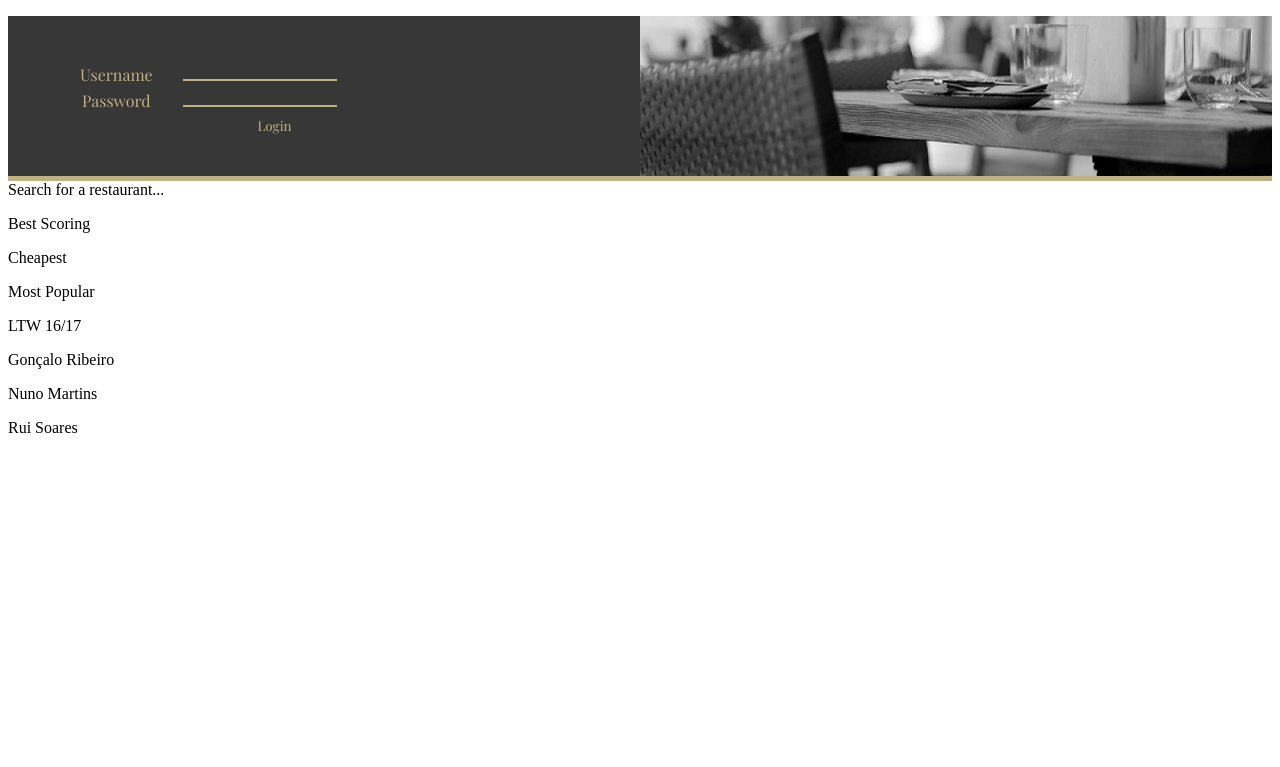
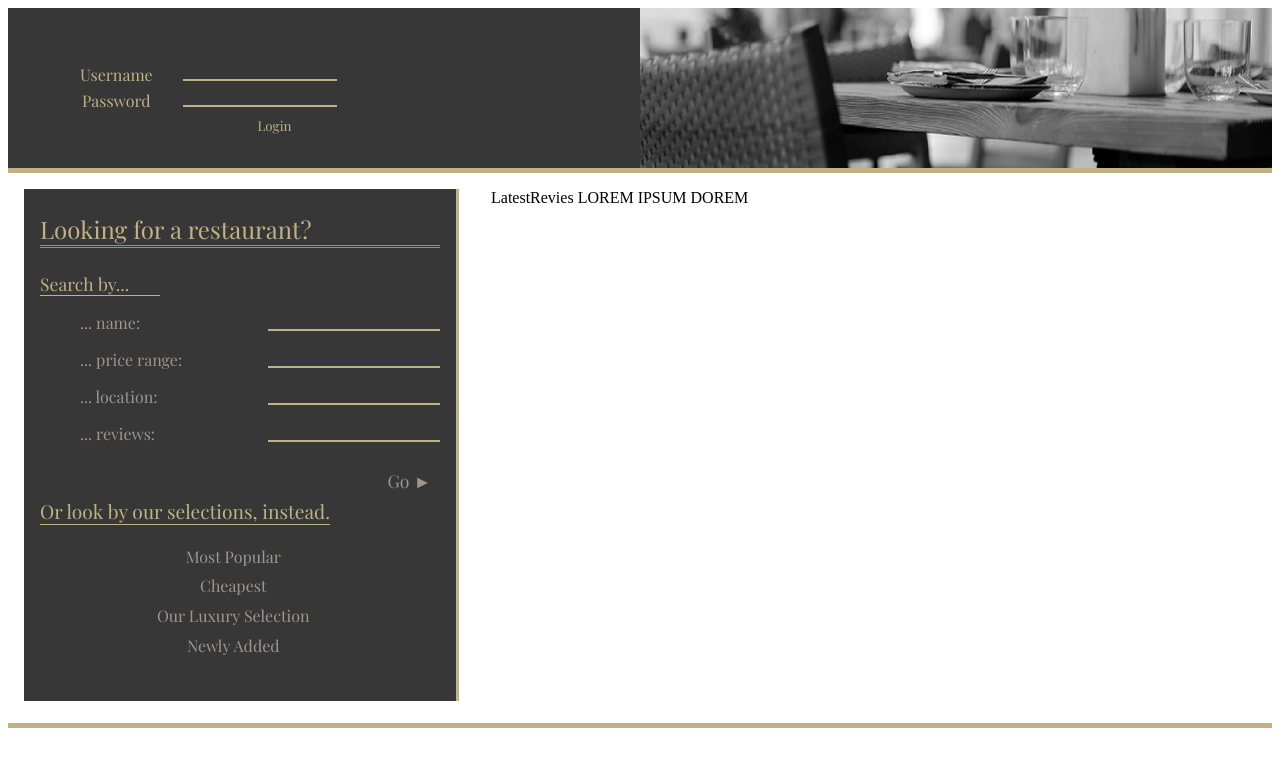
Before and after one commit to Nuno0o/LTW, a PHP site: page / in a window 1280 px wide. Shown: the top 767 px of the page. Run offline with PHP 8.4, Linux system fonts and the light colour scheme.

Commit message:
juicy css boys :ok_hand:

```diff
--- a/pageLayout/head.php
+++ b/pageLayout/head.php
@@ -5,7 +5,7 @@
 	<head>
 		<title>Restaurant Reviewer</title>
 		<meta charset='UTF-8'>
-		<!--<link rel="stylesheet" href="./stylesheets/landing_page.css"> -->
+		<link rel="stylesheet" href="./stylesheets/mainBody.css">
 		<link rel="stylesheet" href="./stylesheets/pageHeader.css">
 		<link href="https://fonts.googleapis.com/css?family=Playfair+Display" rel="stylesheet">
 	</head>
--- a/pageLayout/main_body.php
+++ b/pageLayout/main_body.php
@@ -1,12 +1,49 @@
 <div id="main_body">
-	<div id="latest_reviews">
-		<p></p>
+	<div id="search_area">
+		<div id="introParagraphDiv">
+			<p>Looking for a restaurant?</p>
+		</div>
+		<div id="searchByDiv" >
+			<p id="searchByP">Search by... </p>
+			<ul>
+				<li id="nameDiv" />
+					<p>... name: </p>
+					<input id="nameDivInput" type="text">
+				</li>
+				<li id="priceRangeDiv" />
+					<p>... price range: </p>
+					<input id="nameDivInput" type="text">
+				</li>
+				<li id="locationDiv" />
+					<p>... location: </p>
+					<input id="nameDivInput" type="text">
+				</li>
+				<li id="popularityDiv" />
+					<p>... reviews: </p>
+					<input id="nameDivInput" type="text">
+				</li>
+			</ul>
+			<input id="goButton" type="submit" value="Go ►" >
+		</div>
+		<div id="altSearchingDiv">
+			<p id="altSearchingP">Or look by our selections, instead. </p>
+			<ul>
+				<li id="mostPopularDiv">
+					<input id="MostPopularButton" type="submit" value="Most Popular" >
+				</li>
+				<li id="cheapestDiv">
+					<input id="CheapestButton" type="submit" value="Cheapest" >
+				</li>
+				<li id="luxuriousDiv">
+					<input id="LuxuriousButton" type="submit" value="Our Luxury Selection" >
+				</li>
+				<li id="newestDiv">
+					<input id="NewestButton" type="submit" value="Newly Added" >
+				</li>
+			</ul>
+ 		</div>
 	</div>
-	<div id="marker"> </div>
-	<div id="search_area" >
-		<p>Search for a restaurant...</p>
-		<p>Best Scoring</p>
-		<p>Cheapest</p>
-		<p>Most Popular</p>
+	<div id="latest_reviews" >
+		<p>LatestRevies LOREM IPSUM DOREM</p>
 	</div>
 </div>
--- /dev/null
+++ b/stylesheets/mainBody.css
@@ -0,0 +1,252 @@
+body {
+	//background-color: #373737;
+}
+
+#main_body{
+
+	float: left;
+	width: 100%;
+	min-width: 1000px;
+	height: 550px;
+	border-bottom: 5px solid #C0B283;
+
+}
+
+#search_area div {
+	padding: 0; margin: 0;
+}
+
+#search_area{
+
+	float:left;
+	height: 93%;
+	max-height: 515px;
+
+	width:25%;
+	min-width: 400px;
+	margin-top: 1em;
+	margin-left: 1em;
+	margin-right: 2em;
+
+	padding-left: 1em;
+	padding-right: 1em;
+
+	color: #C0B283;
+	background-color: #373737;//#4b4b4b;
+
+	font-family: 'Playfair Display', serif;
+
+	border-right: 3px solid #C0B283;
+}
+
+#search_area #introParagraphDiv p{
+	border-bottom: 3px double #A39153;
+	font-size: 1.5em;
+	overflow:auto;
+	max-height: 1.5em;
+	background-color:inherit;
+}
+
+#searchByDiv {
+	color:#A0958d;
+}
+
+li {
+	list-style-type: none;
+}
+
+#searchByP {
+	width: 30%;
+	padding: 0; margin: 0;
+	border-bottom: 1.5px double #C0B283;
+	color: #C0B283;
+	font-size: 1.1em;
+	overflow:auto;
+	background-color:inherit;
+}
+
+#searchByDiv li * {
+	display: inline-block;
+	padding:0;
+	margin-top:0;
+}
+
+#searchByDiv li input {
+	float:right;
+	border: 0;
+	border-bottom: 2px solid #C0B283;
+	background-color:inherit;
+
+	color: #A0958d;
+	text-align: right;
+	font-family: 'Playfair Display', serif;
+}
+
+ul {
+	padding-bottom: 0;
+	margin-bottom: 0;
+}
+
+#goButton{
+	display:inline-block;
+	border:none;
+	float: right;
+	background-color: inherit;
+	color: inherit;
+	font-family: inherit;
+	font-size: 1.1em;
+	padding:0.5em;
+	margin:0;
+}
+
+#goButton:hover{
+	cursor:pointer;
+	background-color: #C0B283;
+	color: #373737;
+	transition: color 0.5s;
+	transition: background-color 0.5s;
+	transition-timing-function: linear;
+}
+
+#altSearchingP {
+	padding-top: 1em;
+	border-bottom: 1.5px double #C0B283;
+	font-size: 1.2em;
+	color: #C0B283;
+	overflow:auto;
+	background-color:inherit;
+}
+
+#altSearchingDiv {
+	color:#A0958d;
+	display:inline-block;
+}
+
+#altSearchingDiv input {
+	background-color: inherit;
+	color: inherit;
+	font-family: inherit;
+	font-size: 1em;
+	border: none;
+	padding-bottom: 0.3em;
+	padding-left: 0;
+	margin: 0;
+	width: 125%;
+	border-bottom: 3px solid transparent;
+	white-space:  nowrap;
+}
+
+#altSearchingDiv input:hover {
+	cursor:pointer;
+	padding-left: 0.5em;
+	border-bottom: solid 3px #C0B283;
+	color: #C0B283;
+	font-style: bold;
+	transition: border-bottom 0.6s ease-in-out;
+	transition: padding-left 0.3s ease-in-out;
+}
+
+#about{display:none;}
+/*
+	---------------------------------------------------------------------
+	------------------------ LANDING PAGE STYLESHEET --------------------
+	---------------------------------------------------------------------
+
+body {
+	background-color: white;
+	color: black;
+}
+
+
+/*
+	------------------------------- ABOUT -------------------------------
+
+#about{
+	position:absolute;
+
+	display:inline-block;
+	top:1000px;
+
+	width: 99%;
+
+	border-top:solid gray;
+
+	text-align:center;
+	font-family: 'Oswald', sans-serif;
+}
+
+#about p{
+	margin-top:0;
+	margin-bottom:0;
+
+	padding-left: 80px;
+
+	display:inline-block;
+}
+
+#about p:after{
+	content: '/';
+	padding-left: 80px;
+}
+
+
+#about p:first-child:before{
+	content: '/';
+	padding-right:80px;
+}
+
+/*
+	-------------------------- SEARCH AREA ------------------------------
+
+
+#main_body{
+	display:inline-block;
+}
+
+#search_area{
+	position:absolute;
+
+	margin-left:25px;
+	margin-top:20px;
+
+	width:400px;	height:675px;
+
+	padding-left:20px;
+	padding-right:20px;
+
+	border: 0.5px solid gray;
+}
+
+#search_area p{
+	font-family:'Oswald', sans-serif;
+}
+
+/*
+	------------------------- LATEST REVIEWS ---------------------------
+
+#marker{
+	position: absolute;
+
+	left: 488px;
+	margin-top:10px;
+
+	/*
+		TODO
+	height:690px;
+
+	border: 3px solid #4d4d4d;
+}
+
+#latest_reviews{
+	position:absolute;
+
+	left: 500px;
+	width: 65%;
+
+	margin-top:20px;
+
+	padding-left:20px;
+	padding-right:20px;
+}
+
+*/
--- a/stylesheets/pageHeader.css
+++ b/stylesheets/pageHeader.css
@@ -1,3 +1,9 @@
+
+/*
+	-------------------------------------------------------------------------------------------------------------
+	--------------------------------------- PAGE HEADER DESIGN --------------------------------------------------
+	-------------------------------------------------------------------------------------------------------------
+*/
 
 #page_header{
 	float: left;
@@ -35,9 +41,8 @@
 	text-align: center;
 
 	font-family: 'Playfair Display', serif;
+}
 
-
-}
 input:focus{
 	outline:none;
 }
@@ -61,8 +66,6 @@ input:focus{
 	border: 0;
 	height: 1em;
 	text-align: center;
-
-	font-style: italic;
 	font-family: 'Playfair Display', serif;
 
 	border-bottom: 2px solid #C0B283;
@@ -78,8 +81,6 @@ input:focus{
 	border: 0;
 	height: 1em;
 	text-align: center;
-
-	font-style: italic;
 	font-family: 'Playfair Display', serif;
 
 	border-bottom: 2px solid #C0B283;
@@ -122,55 +123,3 @@ input:focus{
 #user_name:after{
 	content:'.';
 }
-/*
-#login_btn{
-	-moz-box-shadow: 0px 0px 21px 0px #ff8e03;
-	-webkit-box-shadow: 0px 0px 21px 0px #ff8e03;
-	box-shadow: 0px 0px 18px 0px #ff8e03;
-	background:-webkit-gradient(linear, left top, left bottom, color-stop(0.05, #fca800), color-stop(1, #a15900));
-	background:-moz-linear-gradient(top, #fca800 5%, #a15900 100%);
-	background:-webkit-linear-gradient(top, #fca800 5%, #a15900 100%);
-	background:-o-linear-gradient(top, #fca800 5%, #a15900 100%);
-	background:-ms-linear-gradient(top, #fca800 5%, #a15900 100%);
-	background:linear-gradient(to bottom, #fca800 5%, #a15900 100%);
-	filter:progid:DXImageTransform.Microsoft.gradient(startColorstr='#fca800', endColorstr='#a15900',GradientType=0);
-	background-color:#fca800;
-	-moz-border-radius:2px;
-	-webkit-border-radius:2px;
-	border-radius:2px;
-	border-width:0px;
-	display:inline-block;
-	cursor:pointer;
-	color:#ffffff;
-	font-family:Arial;
-	font-size:17px;
-	padding:16px 31px;
-	text-decoration:none;
-	text-shadow:0px 1px 15px #000000;
-	left:1450px;
-	top:18px;
-}
-#login_btn:hover{
-	background:-webkit-gradient(linear, left top, left bottom, color-stop(0.05, #a15900), color-stop(1, #fca800));
-	background:-moz-linear-gradient(top, #a15900 5%, #fca800 100%);
-	background:-webkit-linear-gradient(top, #a15900 5%, #fca800 100%);
-	background:-o-linear-gradient(top, #a15900 5%, #fca800 100%);
-	background:-ms-linear-gradient(top, #a15900 5%, #fca800 100%);
-	background:linear-gradient(to bottom, #a15900 5%, #fca800 100%);
-	filter:progid:DXImageTransform.Microsoft.gradient(startColorstr='#a15900', endColorstr='#fca800',GradientType=0);
-	background-color:#a15900;
-	left:1450px;
-	top:18px;
-}
-#login_btn:active{
-	left:1450px;
-	top:18px;
-}
-#user_name{
-	font-size:50px;
-	text-align:right;
-	top:5px;
-	left:0;
-	width:1400px;
-}
-*/
```
Also changed, not shown: stylesheets/landing_page.css (deleted, +0 -112 lines).
